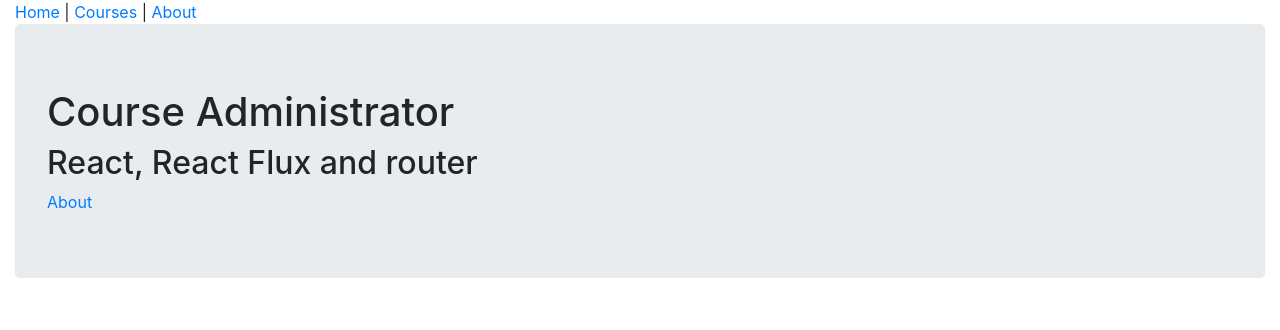
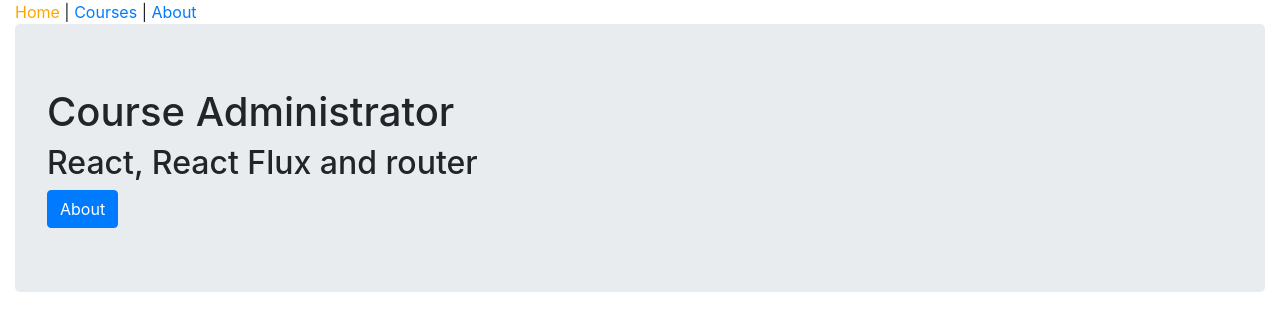
Before and after one commit to JyotiKumar-Poddar/react-app-one, a React (Create React App) app: page / in a window 1280 px wide. Shown: the top 330 px of the page. Built offline with nearby package versions, Linux system fonts and the light colour scheme; no server answers.

Commit message:
added route support

```diff
--- a/src/common/HeaderPage.js
+++ b/src/common/HeaderPage.js
@@ -1,9 +1,19 @@
 import React from 'react';
+import { NavLink } from "react-router-dom";
 
 function HeaderPage() {
+    const style = { color: 'orange' };
     return (
         <nav>
-            <a href="/"> Home</a> | <a href='/courses'>Courses</a> | <a href="/about"> About</a>
+            <NavLink activeStyle={style} exact to="/">
+                Home
+            </NavLink> {" | "}
+            <NavLink activeStyle={style} to="/courses">
+                Courses
+                </NavLink> {" | "}
+            <NavLink activeStyle={style} to="/about">
+                About
+            </NavLink>
         </nav>
     );
 }
--- a/src/component/App.js
+++ b/src/component/App.js
@@ -3,22 +3,21 @@
 import AboutPage from './AboutPage'
 import HeaderPage from '../common/HeaderPage'
 import CoursesPage from './CoursesPage'
-
+import { Route, Switch, Redirect } from "react-router-dom";
+import NotFoundPage from "./NotFoundPage"
+import ManageCoursePage from './ManageCoursePage'
 function App() {
-    function getPage() {
-        const route = window.location.pathname;
-        if (route === '/about') {
-            return <AboutPage />
-        }
-        if (route === '/courses') {
-            return <CoursesPage />
-        }
-        return <HomePage />
-    }
     return (
         <div className='container-fluid'>
             <HeaderPage />
-            {getPage()}
+            <Switch>
+                <Route path="/" exact component={HomePage}></Route>
+                <Route path="/courses" component={CoursesPage}></Route>
+                <Route path="/course/:slug" component={ManageCoursePage}></Route>
+                <Route path="/about" component={AboutPage}></Route>
+                <Redirect from="/about-us" to="/about"></Redirect>
+                <Route component={NotFoundPage}></Route>
+            </Switch>
         </div>
     )
 }
--- a/src/component/CourseList.js
+++ b/src/component/CourseList.js
@@ -1,5 +1,6 @@
 import React from 'react';
 import PropTypes from 'prop-types'
+import { Link } from 'react-router-dom';
 
 
 
@@ -17,7 +18,9 @@
                 {props.courses.map(course => {
                     return (
                         <tr key={course.id}>
-                            <td>{course.title}</td>
+                            <td>
+                                <Link to={"/course/" + course.slug}> {course.title} </Link>
+                            </td>
                             <td>{course.authorId}</td>
                             <td>{course.category}</td>
                         </tr>
--- a/src/component/HomePage.js
+++ b/src/component/HomePage.js
@@ -1,13 +1,14 @@
 import React from "react";
-
+import { Link } from "react-router-dom";
 
 function HomePage() {
   return (
     <div className="jumbotron">
       <h1>Course Administrator</h1>
       <h2> React, React Flux and router</h2>
-      <a href="/about" >About</a>
-      {/* <botton type="button" className="btn btn-primary"> </botton> */}
+      <Link to="about" className="btn btn-primary">
+        About
+      </Link>
     </div>
   );
 }
--- /dev/null
+++ b/src/component/ManageCoursePage.js
@@ -0,0 +1,12 @@
+import React from 'react'
+
+const ManageCoursePage = props => {
+    return (
+        <div>
+            <h2>Manage course</h2>
+            <p>{props.match.params.slug}</p>
+        </div>
+    );
+}
+
+export default ManageCoursePage;
--- a/src/index.js
+++ b/src/index.js
@@ -2,6 +2,11 @@
 import React from "react"
 import { render } from "react-dom"
 import App from './component/App'
+import { BrowserRouter as Router } from "react-router-dom";
 
 
-render(<App />, document.getElementById('root'))
+render(
+    <Router>
+        <App />
+    </Router>
+    , document.getElementById('root'))
```
